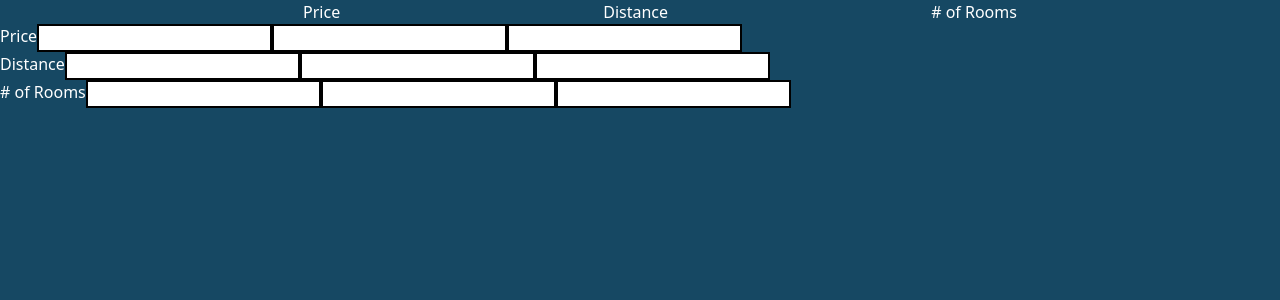
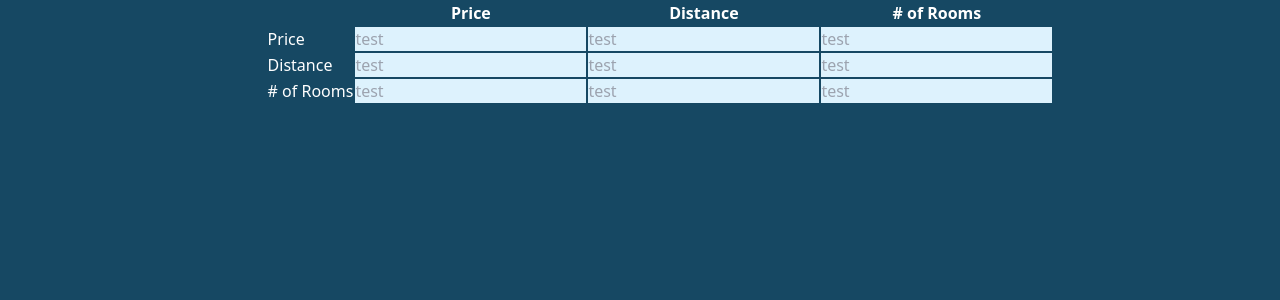
Before and after one commit to alex-nemeth/evalutron, an Angular app: page /weights-estimation in a window 1280 px wide. Shown: the top 300 px of the page. Built offline with nearby package versions, Linux system fonts and the light colour scheme.

Commit message:
Criteria estimation table draft

```diff
--- a/src/app/components/estimation-of-weights/estimation-of-weights.component.html
+++ b/src/app/components/estimation-of-weights/estimation-of-weights.component.html
@@ -1,10 +1,19 @@
 <div class="flex flex-row justify-evenly ms-10">
-    <p *ngFor="let criterion of criteria$ | async">{{ criterion.title }}</p>
+    <table>
+        <thead>
+            <tr>
+                <th></th>
+                <th *ngFor="let criterion of criteria$ | async"
+                >{{ criterion.title}}</th>
+            </tr>
+        </thead>
+        <tbody>
+            <tr *ngFor="let criterion of criteria$ | async">
+                <td>{{ criterion.title }}</td>
+                <td><input class="bg-mcea-4 text-black" type="text" placeholder="test"/></td>
+                <td><input class="bg-mcea-4 text-black" type="text" placeholder="test"/></td>
+                <td><input class="bg-mcea-4 text-black" type="text" placeholder="test"/></td>
+          </tr>
+        </tbody>
+    </table>
 </div>
-<div  *ngFor="let criterion of criteria$ | async" class="flex flex-col justify-start gap-5">
-    <div class="flex flex-row">
-        <p>{{ criterion.title}}</p>
-        <input class="bg-white border-black border-solid border-2 text-black" *ngFor="let criterion of criteria$ | async" type="text">
-    </div>
-
-</div>
```
